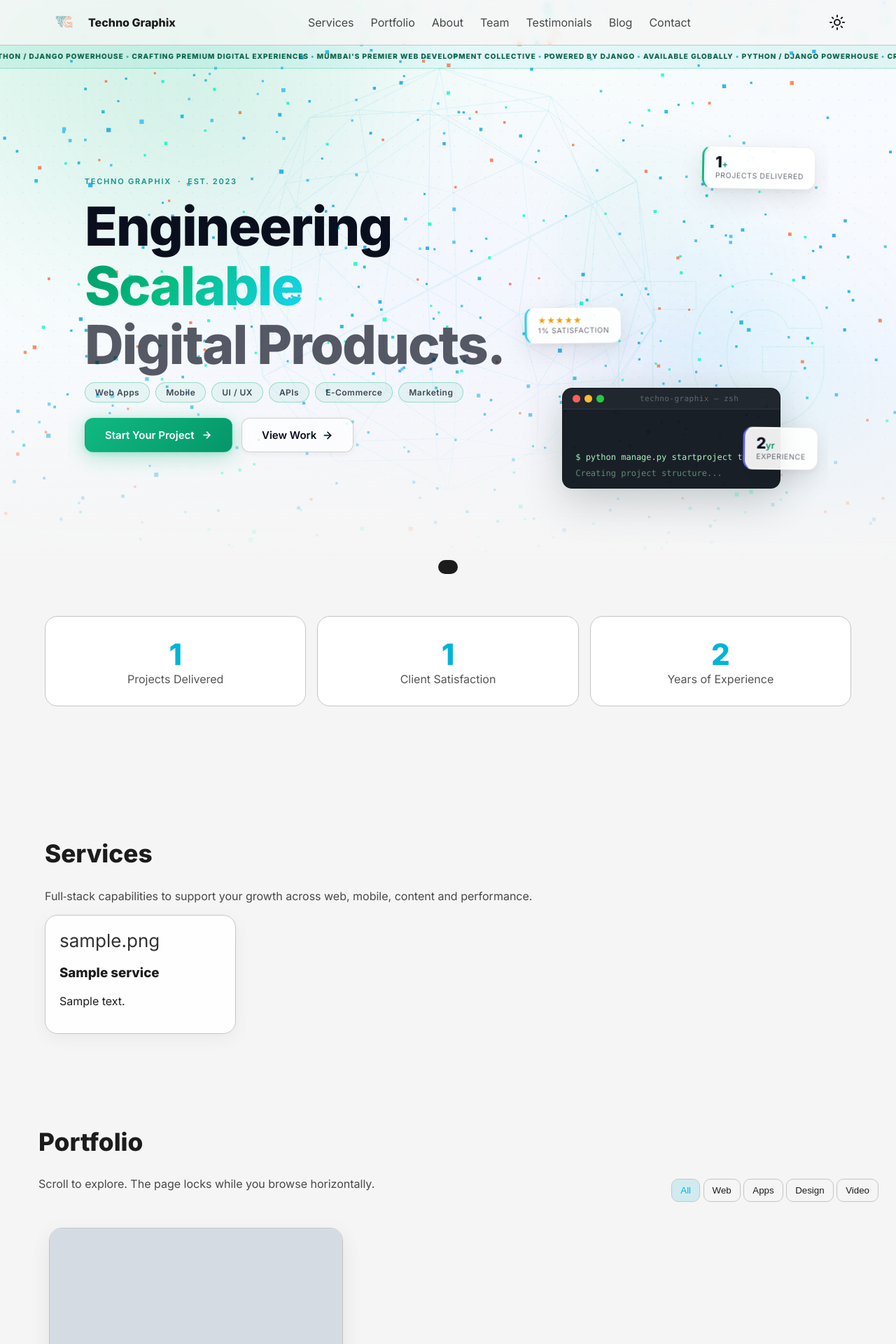
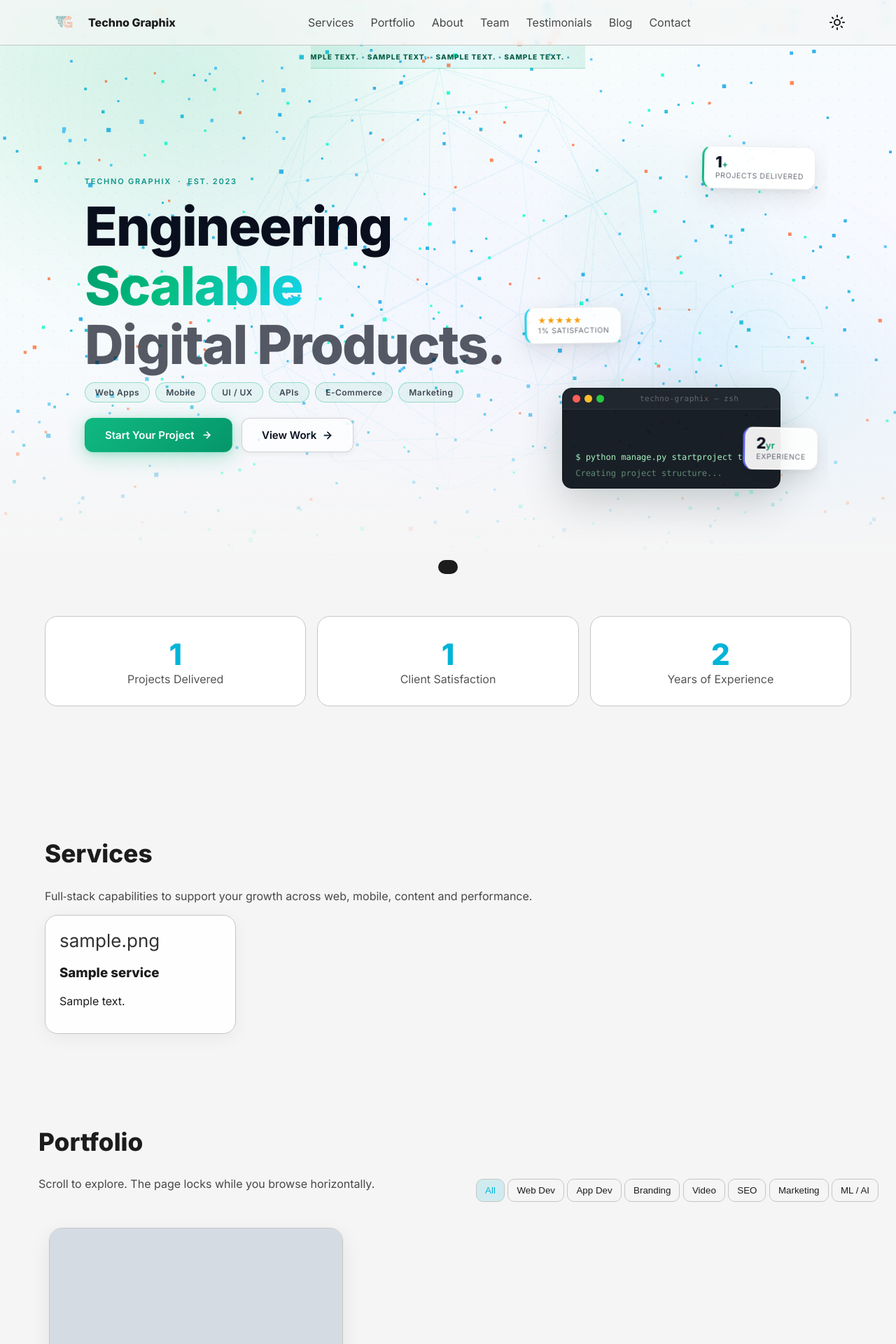
Before and after one commit to Jaideep24/Techno-Graphix, a Django app: page / in a window 1280 px wide. Shown: the top 1920 px of the page at 70% size. Run offline with Django 4.2, Linux system fonts and the light colour scheme; tables that the repository leaves empty hold one stand-in row (values such as "Sample post"); grey boxes marked "Sample" are stand-in pictures.

Commit message:
add MarqueeItem model and integrate into admin, views, and templates; update portfolio category choices for clarity

```diff
--- a/core/admin.py
+++ b/core/admin.py
@@ -1,5 +1,5 @@
 from django.contrib import admin
-from .models import Service, Portfolio, TeamMember, Stats, Testimonial, BlogPost, Contact
+from .models import Service, Portfolio, TeamMember, Stats, Testimonial, BlogPost, Contact, MarqueeItem
 
 admin.site.register(Service)
 admin.site.register(Portfolio)
@@ -8,3 +8,4 @@ admin.site.register(Stats)
 admin.site.register(Testimonial)
 admin.site.register(BlogPost)
 admin.site.register(Contact)
+admin.site.register(MarqueeItem)
--- a/core/models.py
+++ b/core/models.py
@@ -15,10 +15,13 @@ class Portfolio(models.Model):
     description = models.TextField()
     slug = models.SlugField(unique=True, blank=True)
     category = models.CharField(max_length=50, choices=[
-        ('web', 'Web'),
-        ('apps', 'Apps'),
-        ('design', 'Design'),
-        ('video', 'Video'),
+        ('web', 'Web Development'),
+        ('app', 'App Development'),
+        ('design', 'Branding & Design'),
+        ('video', 'Video Editing'),
+        ('seo', 'SEO'),
+        ('marketing', 'Social Media Marketing'),
+        ('ml', 'Machine Learning'),
     ])
     image = models.ImageField(upload_to='portfolio/')
     order = models.PositiveIntegerField(default=0)
@@ -115,3 +118,16 @@ class Contact(models.Model):
 
     def __str__(self):
         return f"{self.name} - {self.service}"
+
+
+class MarqueeItem(models.Model):
+    text = models.CharField(max_length=200)
+    order = models.PositiveIntegerField(default=0)
+
+    class Meta:
+        ordering = ['order']
+        verbose_name = 'Marquee Item'
+        verbose_name_plural = 'Marquee Items'
+
+    def __str__(self):
+        return self.text
--- a/core/views.py
+++ b/core/views.py
@@ -15,7 +15,8 @@ from .models import (
     Stats,
     Testimonial,
     BlogPost,
-    Contact
+    Contact,
+    MarqueeItem,
 )
 
 logger = logging.getLogger(__name__)
@@ -46,7 +47,8 @@ def home(request):
         'team': TeamMember.objects.all(),
         'stats': Stats.objects.first(),  # We only need one instance
         'testimonials': Testimonial.objects.all(),
-        'blog_posts': Article.objects.all()  # Latest 3 posts
+        'blog_posts': Article.objects.all(),  # Latest 3 posts
+        'marquee_items': MarqueeItem.objects.all(),
     }
     return render(request, 'index.html', context)
 
--- a/templates/index.html
+++ b/templates/index.html
@@ -224,17 +224,10 @@
         <!-- Trust strip -->
         <div class="hero-trust-strip" aria-hidden="true">
           <div class="hero-trust__track">
-            <span>Mumbai's Premier Web Development Collective</span><span class="hero-trust__sep"> &nbsp;•&nbsp; </span>
-            <span>Powered by Django</span><span class="hero-trust__sep"> &nbsp;•&nbsp; </span>
-            <span>Available Globally</span><span class="hero-trust__sep"> &nbsp;•&nbsp; </span>
-            <span>Python / Django Powerhouse</span><span class="hero-trust__sep"> &nbsp;•&nbsp; </span>
-            <span>Crafting Premium Digital Experiences</span><span class="hero-trust__sep"> &nbsp;•&nbsp; </span>
-            <!-- duplicate for seamless loop -->
-            <span>Mumbai's Premier Web Development Collective</span><span class="hero-trust__sep"> &nbsp;•&nbsp; </span>
-            <span>Powered by Django</span><span class="hero-trust__sep"> &nbsp;•&nbsp; </span>
-            <span>Available Globally</span><span class="hero-trust__sep"> &nbsp;•&nbsp; </span>
-            <span>Python / Django Powerhouse</span><span class="hero-trust__sep"> &nbsp;•&nbsp; </span>
-            <span>Crafting Premium Digital Experiences</span><span class="hero-trust__sep"> &nbsp;•&nbsp; </span>
+            {% for item in marquee_items %}<span>{{ item.text }}</span><span class="hero-trust__sep"> &nbsp;&bull;&nbsp; </span>{% endfor %}
+            {% for item in marquee_items %}<span>{{ item.text }}</span><span class="hero-trust__sep"> &nbsp;&bull;&nbsp; </span>{% endfor %}
+            {% for item in marquee_items %}<span>{{ item.text }}</span><span class="hero-trust__sep"> &nbsp;&bull;&nbsp; </span>{% endfor %}
+            {% for item in marquee_items %}<span>{{ item.text }}</span><span class="hero-trust__sep"> &nbsp;&bull;&nbsp; </span>{% endfor %}
           </div>
         </div>
 
@@ -376,10 +369,13 @@
           </div>
           <div class="tabs" id="portfolio-filters">
             <button class="tab is-active" data-cat="all">All</button>
-            <button class="tab" data-cat="web">Web</button>
-            <button class="tab" data-cat="apps">Apps</button>
-            <button class="tab" data-cat="design">Design</button>
+            <button class="tab" data-cat="web">Web Dev</button>
+            <button class="tab" data-cat="app">App Dev</button>
+            <button class="tab" data-cat="design">Branding</button>
             <button class="tab" data-cat="video">Video</button>
+            <button class="tab" data-cat="seo">SEO</button>
+            <button class="tab" data-cat="marketing">Marketing</button>
+            <button class="tab" data-cat="ml">ML / AI</button>
           </div>
         </div>
         <div class="hscroll__viewport">
--- a/templates/styles.css
+++ b/templates/styles.css
@@ -464,8 +464,7 @@ footer .br-footer-detail .br-social ul li a:hover {
 
 /* ── 2. Trust strip ── */
 .hero-trust-strip {
-  overflow-x: clip;
-  overflow-y: visible;
+  overflow: hidden;
   background: rgba(16,185,129,.07);
   border-bottom: 1px solid rgba(16,185,129,.14);
   height: 34px;
@@ -476,8 +475,8 @@ footer .br-footer-detail .br-social ul li a:hover {
   z-index: 2;
 }
 .hero-trust__track {
-  display: flex;
-  gap: 0;
+  display: inline-flex;
+  flex-shrink: 0;
   white-space: nowrap;
   will-change: transform;
   animation: trust-marquee 38s linear infinite;
@@ -485,12 +484,13 @@ footer .br-footer-detail .br-social ul li a:hover {
   letter-spacing: .08em;
   text-transform: uppercase;
   color: rgba(94,236,212,.78);
-  padding: 3px 0 4px;
+  padding: 3px 0;
   line-height: 1.6;
 }
 @keyframes trust-marquee {
-  from { transform: translate3d(0,0,0); }
-  to   { transform: translate3d(-50%,0,0); }
+  /* -25% of the element = exactly one set (4 identical sets × 25% = 1) */
+  from { transform: translateX(0); }
+  to   { transform: translateX(-25%); }
 }
 .hero-trust__sep { opacity: .32; }
 
```
Also changed, not shown: core/migrations/0008_marqueeitem_alter_portfolio_category.py (added).
